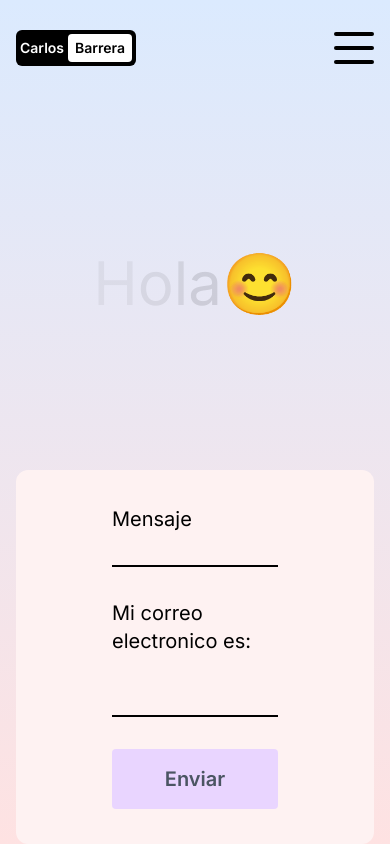
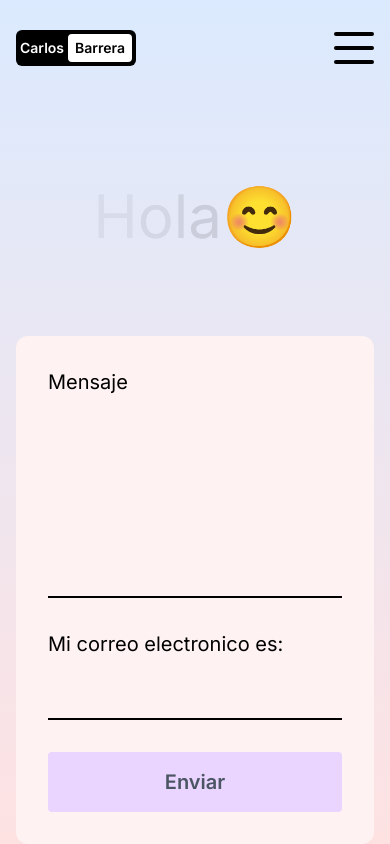
Before and after one commit to carlosbarreraacuna/PortafolioNext, a Next.js app: page /contact in a window 390 px wide. Built offline with nearby package versions, Linux system fonts and the light colour scheme.

Commit message:
Contactame, responsive

```diff
--- a/src/app/contact/page.jsx
+++ b/src/app/contact/page.jsx
@@ -65,7 +65,8 @@ const ContactPage = () => {
         <form
           onSubmit={sendEmail}
           ref={form}
-          className="flex flex-col justify-center gap-8 p-24 text-xl text-black h-1/2 lg:h-full lg:w-1/2 bg-red-50 rounded-xl"
+          className="flex flex-col justify-center h-full gap-8 p-8 text-xl text-black sm:p-16 md:p-20 lg:p-24 lg:h-full lg:w-1/2 bg-red-50 rounded-xl"
+          //className="flex flex-col justify-center gap-8 p-24 text-xl text-black sm:h-full h-1/2 lg:h-full lg:w-1/2 bg-red-50 rounded-xl"
         >
           <span>Mensaje</span>
           <textarea
```
